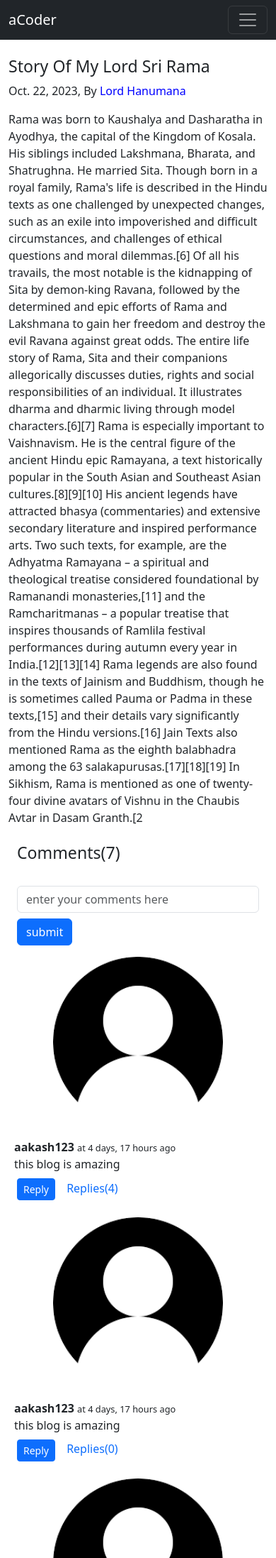
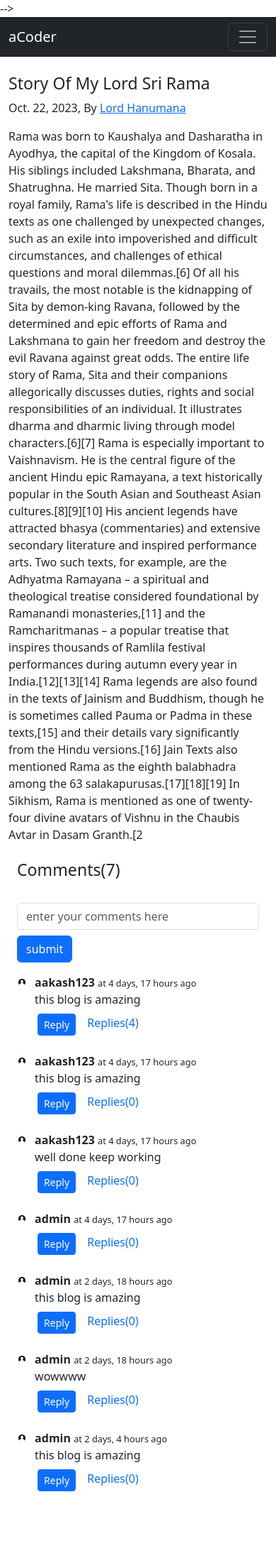
Before and after one commit to Aakashmid/Blog, a Django app: a page that uses templates/base.html in a window 390 px wide. Shown: the top 2195 px of the page at 71% size. After the commit the page ends 2101 px from the top, so only its background shows below. Run offline with Django 4.2, Linux system fonts and the light colour scheme; a user stored in the database is signed in; data comes from the database, SQL or seed files in the repository; both versions use the stored data as it was after the commit.

Commit message:
modified

```diff
--- a/blogProject2/settings.py
+++ b/blogProject2/settings.py
@@ -131,5 +131,4 @@
     messages.ERROR:'danger'
 }
 STATIC_URL = 'static/'
-# STATICFILES_DIRS=[os.path.join(BASE_DIR,'static')]
-STATIC_ROOT=os.path.join(BASE_DIR, 'static')
+STATICFILES_DIRS=[os.path.join(BASE_DIR,'static')]
--- a/home/views.py
+++ b/home/views.py
@@ -69,6 +69,7 @@
             user.first_name=fname
             user.last_name=lname
             user.save()
+            login(request,user)
             messages.success(request,'Account is created succefuly!!')
             return redirect('/')
     else:
--- a/templates/base.html
+++ b/templates/base.html
@@ -13,7 +13,13 @@
   <!-- <script src="//ajax.googleapis.com/ajax/libs/jquery/1.9.1/jquery.min.js"></script> -->
   <style>
     {% block style %}
+    @media only screen and (max-width: 768px){
 
+      {% comment %} #dropdownUser{
+        margin-top:2%;
+        margin-left:-2%;
+      } {% endcomment %}
+    }
       {% endblock style %}
 
 
@@ -54,12 +60,14 @@
         </form>
         {% if user.is_authenticated %}
         <div class="dropdown mx-2">
-          <a class="btn btn-outline-secondary dropdown-toggle" href="#" role="button" data-bs-toggle="dropdown" aria-expanded="false">
+          <a class="btn btn-outline-secondary dropdown-toggle my-2" href="#" id="dropdownUser" role="button" data-bs-toggle="dropdown" aria-expanded="false">
           Welcome {{user}}
           </a>
 
           <ul class="dropdown-menu ">
             <li><a class="dropdown-item" href="/logout">Logout</a></li>
+            <li><a class="dropdown-item" href="/logout">Setting</a></li>
+            <li><a class="dropdown-item" href="/logout">Account Details</a></li>
             {% comment %} <li><a class="dropdown-item" href="#">Another action</a></li>
             <li><a class="dropdown-item" href="#">Something else here</a></li> {% endcomment %}
           </ul>
--- a/templates/blog/blogPost.html
+++ b/templates/blog/blogPost.html
@@ -3,14 +3,51 @@
 {% block title %}{% endblock %}
 
 {% block style %}
-p #authorName{
-font-size:100%;
-color:blue;
+<!-- <style> -->
+
+    p #authorName{
+        font-size:100%;
+        color:blue;
 text-decoration:none;
 }
 
+<!-- styling of user image -->
+<!-- .UserImage{
+    width:50%;
+    margin-top:1%;
 
-{% endblock %}
+} -->
+.replies .UserImage{
+    width:3%;
+    margin-top:1%;
+
+}
+
+.UserImage img{
+    width:80%;
+    padding:10%;
+    <!-- padding-top: 20%; -->
+}
+
+@media only screen and (max-width: 768px) {
+    /* For mobile phones: */
+    .UserImage{
+        width:5%;
+        padding-top:2%;
+
+    }
+
+    .replies .UserImage{
+        width:3%;
+        padding-top:2%;
+
+    }
+  }
+
+<!-- </style> -->
+
+
+{% endblock style %}
 
 {% block body %}
 {% load humanize %}
@@ -47,9 +84,13 @@
         {% comment %} taking comments for blogPost {% endcomment %}
 
         {% for comment in comments %}
-        <div class="row">
-            <div class="col-md-1">
-                <img class="rounded mx-auto d-block w-75  p-2" src="{% static 'image/user2.png' %}"
+        <div class="d-flex">
+            <!-- {% comment %} <div class="col-md-1">
+                <img class="rounded mx-auto d-block w-75  p-2" src="{% static "image/user2.png" %}}"
+                    alt="image is loading">
+            </div> {% endcomment %} -->
+            <div class="UserImage" id="UserImage" >
+                <img  src="{% static "image/user2.png" %}"
                     alt="image is loading">
             </div>
             <div class="col-md-11 p-2"><b>{{comment.user}} </b><span style="font-size: 80%;"> at
@@ -94,9 +135,9 @@
                         <div class="replies">
                             {% comment %} get_replies is custome tmplate method {% endcomment %}
                             {% for reply in replyDict|get_replies:comment.sno %}
-                            <div class="row">
-                                <div class="col-md-1">
-                                    <img class="rounded mx-auto d-block w-75  p-2" src="{% static 'image/user2.png' %}"
+                            <div class="d-flex">
+                                <div class="UserImage">
+                                    <img  src="{% static "image/user2.png" %}"
                                         alt="image is loading">
                                 </div>
                                 <div class="col-md-11 p-2"><b>{{reply.user}} </b><span style="font-size: 80%;"> at
```
Also changed, not shown: db.sqlite3.
